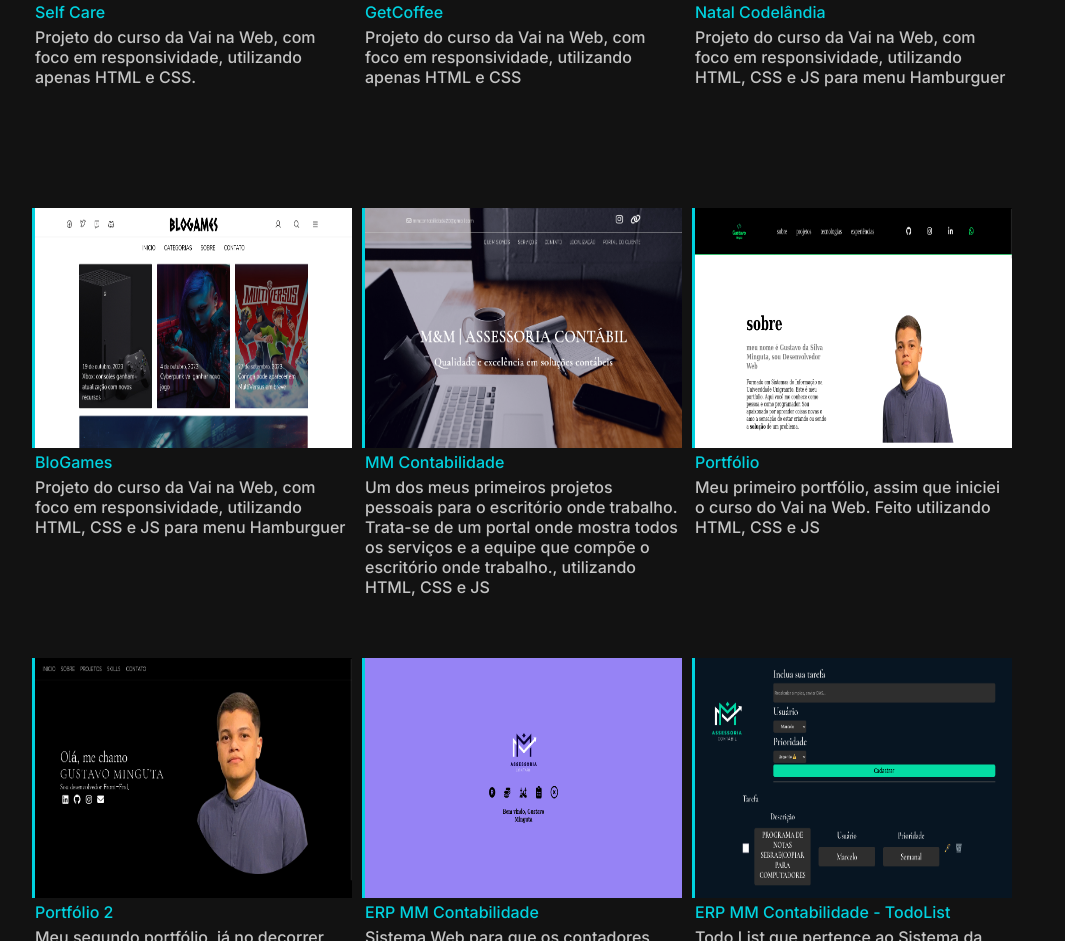
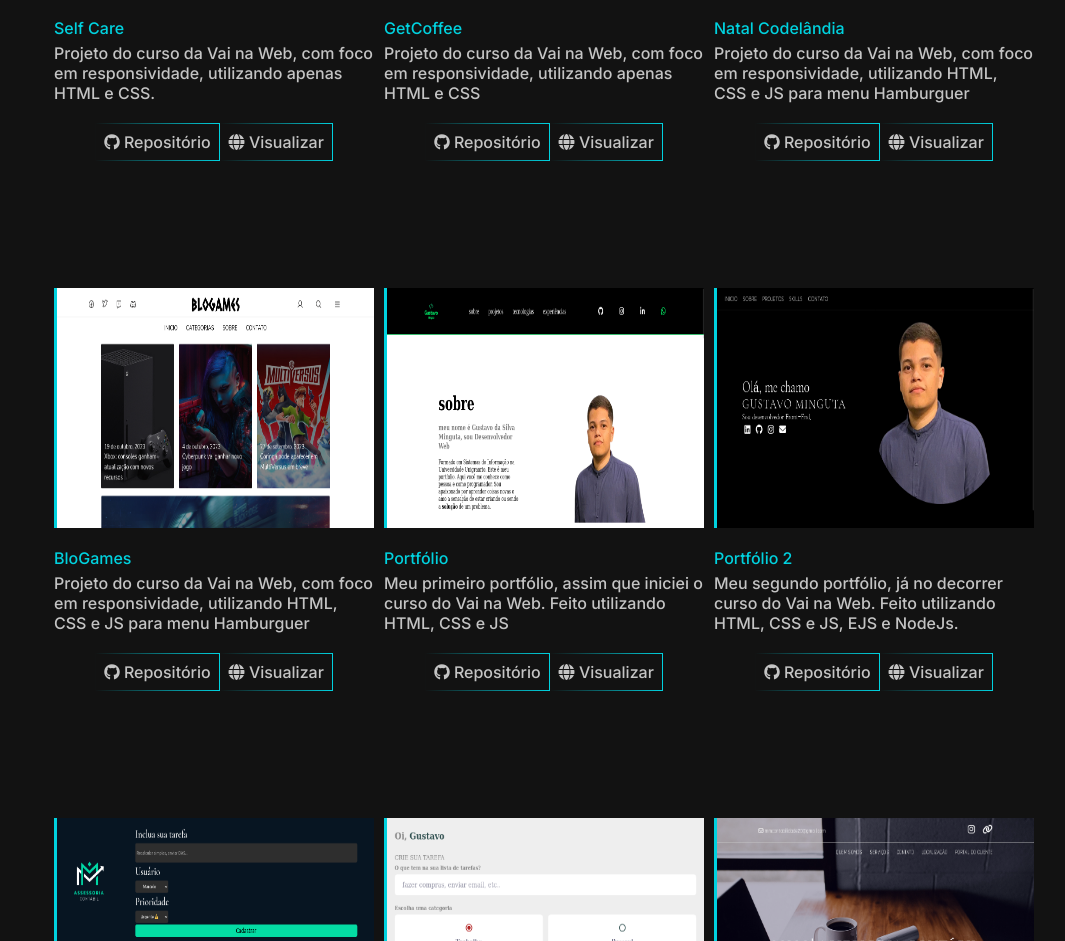
Before and after one commit to mIINguta/portfolio, a React (Vite) app: page /projetos in a window 1280 px wide. Shown: the part 371-1312 px from the top of the page, without its empty margins (96-1161 px from the left). Built offline with nearby package versions, Linux system fonts and the light colour scheme.

Commit message:
finalizando v1 + conserto / logica pag projetos

```diff
--- a/src/assets/components/Header.jsx
+++ b/src/assets/components/Header.jsx
@@ -9,7 +9,6 @@ export default function Header(){
 const [headerClass, setHeaderClass] = useState(false);
     return(
         <>
-
         <BrowserRouter>
         <header>
             <nav>
--- a/src/assets/components/ProjetosD.jsx
+++ b/src/assets/components/ProjetosD.jsx
@@ -1,19 +1,22 @@
 import React from "react";
-import { Figure, Img, Figcaption, Descricao, Projeto, Nome} from "./styles/componentsStyles";
-
+import { Figure, Img, Info, Descricao, Projeto, Nome, A, Buttons} from "./styles/componentsStyles";
 
 export default function ProjetosD(props){
     return(
         <>
         <Projeto>
-                    <Figure>
-                        <Img src={props.imagem} alt="" />
-                        <Figcaption>
-                            <Nome><span>{props.nome}</span></Nome>
-                            <Descricao>{props.descricao}</Descricao>
-                       </Figcaption>
-
-                    </Figure>
+            <Figure>
+                <Img src={props.imagem} alt={props.nome} title={props.nome} />
+            </Figure>
+            <Info>
+            <Nome><span>{props.nome}</span></Nome>
+            <Descricao>{props.descricao}</Descricao>
+            </Info>
+            <Buttons>
+                <A href={props.link_repo} target="_blank" className={props.link_repo == "" ? 'btn-desativo': 'btn-ativo'}>
+                    <i class="fa-brands fa-github"></i> Repositório</A>
+                <A href={props.link_visu} target="_blank" className={props.link_repo == "" ? 'btn-desativo': 'btn-ativo'}><i class="fa-solid fa-globe"></i> Visualizar</A>
+            </Buttons>
         </Projeto>
         </>
     )
--- a/src/assets/components/styles/componentsStyles.jsx
+++ b/src/assets/components/styles/componentsStyles.jsx
@@ -5,7 +5,7 @@ width: 25vw;
 height: 30vh;
 border-left: 3px solid #00D2DF;
 `
-export const Figcaption = styled.figcaption`
+export const Info = styled.div`
 color: #FFFFFF;
 display: flex;
 flex-direction: column;
@@ -22,5 +22,23 @@ width: 100%;
 height: 100%;
 `
 export const Projeto = styled.div`
-height: 55vh;
+width: 25vw;
+height: 65vh;
+display: flex;
+flex-direction: column;
+align-items: center;
+gap: 20px;
 `
+export const A = styled.a`
+background: transparent;
+text-decoration: none;
+color: #C4C4C4;
+padding: 8px;
+border: 1px solid;
+border-image: linear-gradient(to right, #121212, #00D2DF) 1;
+cursor: pointer;
+`
+export const Buttons = styled.div`
+display: flex;
+justify-content: space-around;
+`
--- a/src/assets/pages/Projetos.jsx
+++ b/src/assets/pages/Projetos.jsx
@@ -18,16 +18,16 @@ export default function Projetos(props){
             <section className="sec-projetos">
                 <h1>PROJETOS</h1>
                 <section className="conteiner-projetos">
-                <ProjetosD imagem = {SelfCare} nome = "Self Care" descricao = "Projeto do curso da Vai na Web, com foco em responsividade, utilizando apenas HTML e CSS."/>
-                <ProjetosD imagem = {GetCoffee} nome= "GetCoffee" descricao = "Projeto do curso da Vai na Web, com foco em responsividade, utilizando apenas HTML e CSS"/>
-                <ProjetosD imagem = {NatalCodelandia} nome= "Natal Codelândia" descricao = "Projeto do curso da Vai na Web, com foco em responsividade, utilizando HTML, CSS e JS para menu Hamburguer"/>
-                <ProjetosD imagem = {Blogames} nome= "BloGames" descricao = "Projeto do curso da Vai na Web, com foco em responsividade, utilizando HTML, CSS e JS para menu Hamburguer"/>
-                <ProjetosD imagem = {MMcontabilidade} nome= "MM Contabilidade" descricao = "Um dos meus primeiros projetos pessoais para o escritório onde trabalho. Trata-se de um portal onde mostra todos os serviços e a equipe que compõe o escritório onde trabalho., utilizando HTML, CSS e JS"/>
-                <ProjetosD imagem = {Portfolio1} nome= "Portfólio" descricao = "Meu primeiro portfólio, assim que iniciei o curso do Vai na Web. Feito utilizando HTML, CSS e JS"/>
-                <ProjetosD imagem = {Portfolio2} nome= "Portfólio 2" descricao = "Meu segundo portfólio, já no decorrer curso do Vai na Web. Feito utilizando HTML, CSS e JS, EJS e NodeJs. "/>
-                <ProjetosD imagem = {ERPmm} nome= "ERP MM Contabilidade" descricao = "Sistema Web para que os contadores tivessem um controle financeiro melhor, onde é possivel cadastrar as empresas e os pagamentos mensais efetuados. As tecnologias utilizadas foram HTML, CSS, Java Script, EJS, Node JS e Banco de Dados MSQL"/>
-                <ProjetosD imagem = {todoListLocal} nome= "ERP MM Contabilidade - TodoList" descricao = "Todo List que pertence ao Sistema da Web da MM. As tecnologias utilizadas foram HTML, CSS, Java Script, EJS, Node JS e Banco de Dados MSQL"/>
-                <ProjetosD imagem = {todoListPessoal} nome= "TodoList" descricao = "Todo List que salva os dados em localStorage do navegador. As tecnologias utilizadas foram HTML, CSS, Java Script."/>
+                <ProjetosD imagem = {SelfCare} nome = "Self Care" descricao = "Projeto do curso da Vai na Web, com foco em responsividade, utilizando apenas HTML e CSS." link_visu = "https://miinguta.github.io/self-care_VNW/" link_repo = "https://github.com/mIINguta/self-care_VNW"/>
+                <ProjetosD imagem = {GetCoffee} nome= "GetCoffee" descricao = "Projeto do curso da Vai na Web, com foco em responsividade, utilizando apenas HTML e CSS" link_repo = "https://github.com/mIINguta/get-coffee_VNW" link_visu ="https://miinguta.github.io/get-coffee_VNW/"/>
+                <ProjetosD imagem = {NatalCodelandia} nome= "Natal Codelândia" descricao = "Projeto do curso da Vai na Web, com foco em responsividade, utilizando HTML, CSS e JS para menu Hamburguer" link_repo="https://github.com/mIINguta/natal_codelandia" link_visu="https://miinguta.github.io/natal_codelandia/"/>
+                <ProjetosD imagem = {Blogames} nome= "BloGames" descricao = "Projeto do curso da Vai na Web, com foco em responsividade, utilizando HTML, CSS e JS para menu Hamburguer" link_repo="https://github.com/mIINguta/blogames_VNW" link_visu="https://miinguta.github.io/blogames_VNW/"/>
+                <ProjetosD imagem = {Portfolio1} nome= "Portfólio" descricao = "Meu primeiro portfólio, assim que iniciei o curso do Vai na Web. Feito utilizando HTML, CSS e JS" link_repo="https://github.com/mIINguta/meu-portfolio" link_visu="https://miinguta.github.io/meu-portfolio/"/>
+                <ProjetosD imagem = {Portfolio2} nome= "Portfólio 2" descricao = "Meu segundo portfólio, já no decorrer curso do Vai na Web. Feito utilizando HTML, CSS e JS, EJS e NodeJs." link_repo="https://github.com/mIINguta/portfolio" link_visu="https://portfolio-miinguta.vercel.app/"/>
+                <ProjetosD imagem = {todoListLocal} nome= "ERP MM Contabilidade - TodoList" descricao = "Todo List que pertence ao Sistema da Web da MM. As tecnologias utilizadas foram HTML, CSS, Java Script, EJS, Node JS e Banco de Dados MSQL"link_repo="" link_visu=""/>
+                <ProjetosD imagem = {todoListPessoal} nome= "TodoList" descricao = "Todo List que salva os dados em localStorage do navegador. As tecnologias utilizadas foram HTML, CSS, Java Script."link_repo="https://github.com/mIINguta/todo-list" link_visu="https://miinguta.github.io/todo-list/"/>
+                <ProjetosD imagem = {MMcontabilidade} nome= "MM Contabilidade" descricao = "Trata-se de um portal onde mostra todos os serviços e a equipe que compõe o escritório onde trabalho., utilizando HTML, CSS e JS" link_repo="https://github.com/mIINguta/projeto-site-mmac" link_visu="https://miinguta.github.io/projeto-site-mmac/"/>
+                <ProjetosD imagem = {ERPmm} nome= "ERP MM Contabilidade" descricao = "Sistema Web para que os contadores tivessem um controle financeiro melhor, onde é possivel cadastrar as empresas e os pagamentos mensais efetuados. As tecnologias utilizadas foram HTML, CSS, Java Script, EJS, Node JS e Banco de Dados MSQL"link_repo= "" link_visu=""/>
                 </section>
             </section>
         </>
--- a/src/assets/styles/App.scss
+++ b/src/assets/styles/App.scss
@@ -275,7 +275,7 @@ main{
     }
     .conteiner-projetos{
         @include flex-horizontal();
-       justify-content: flex-start;
+        justify-content: center;
         gap: 10px;
         flex-wrap: wrap;
         width: 80%;
@@ -298,6 +298,9 @@ main{
         color: $brand-color;
     }
 
+}
+.btn-desativo{
+    display: none;
 }
 
 @media (max-width:800px){
@@ -401,16 +404,15 @@ main{
         }
         .conteiner-projetos{
             @include flex-horizontal();
-             flex-direction: column;
             gap: 10px;
             flex-wrap: wrap;
-            width: 80%;
-            height: 100%;
 
 
 
             div{
-                width: 80%;
+                width: 100%;
+                height: 100%;
+
                 figure{
                     width: 100%;
                 }
@@ -420,4 +422,8 @@ main{
     .footer{
         gap: 20vw;
 }
+
+.btn-desativo{
+    display: none;
 }
+}
```
